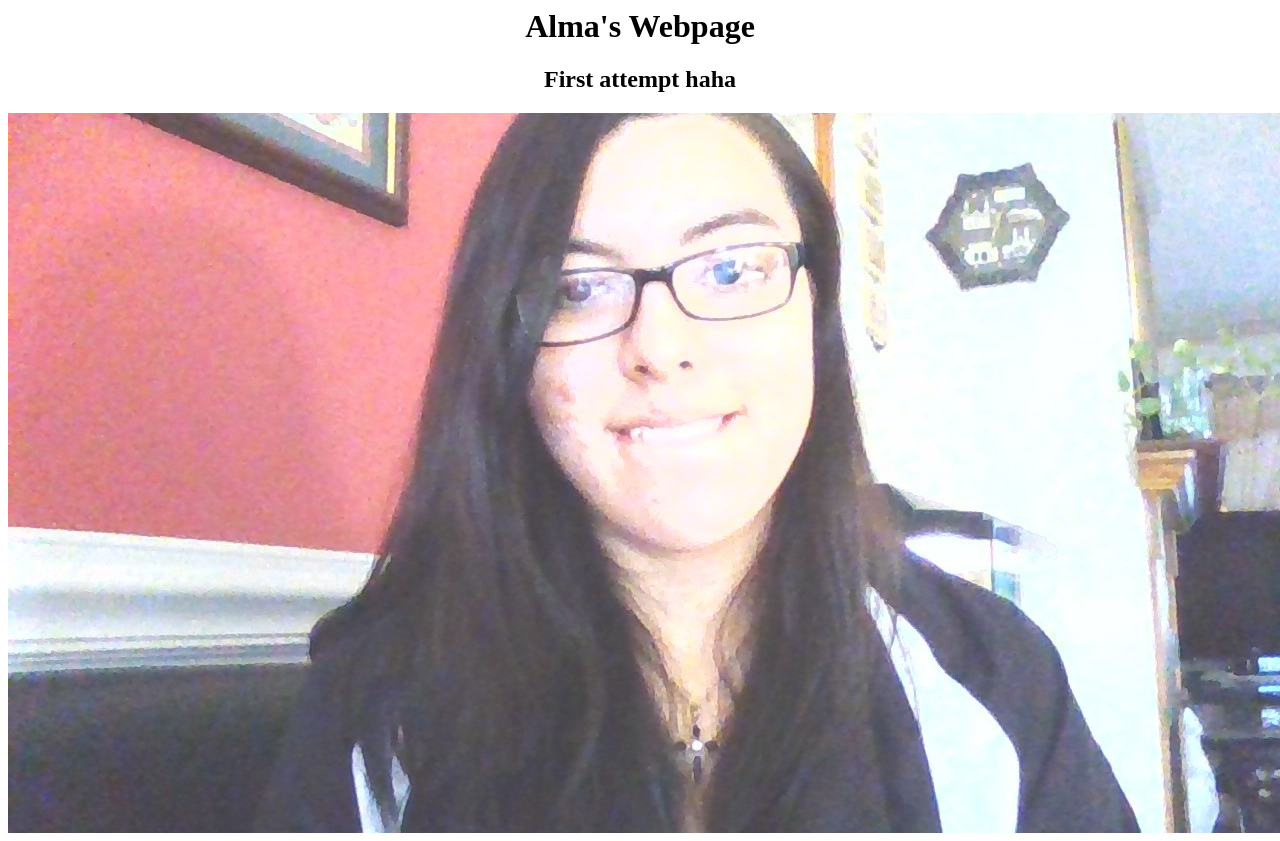
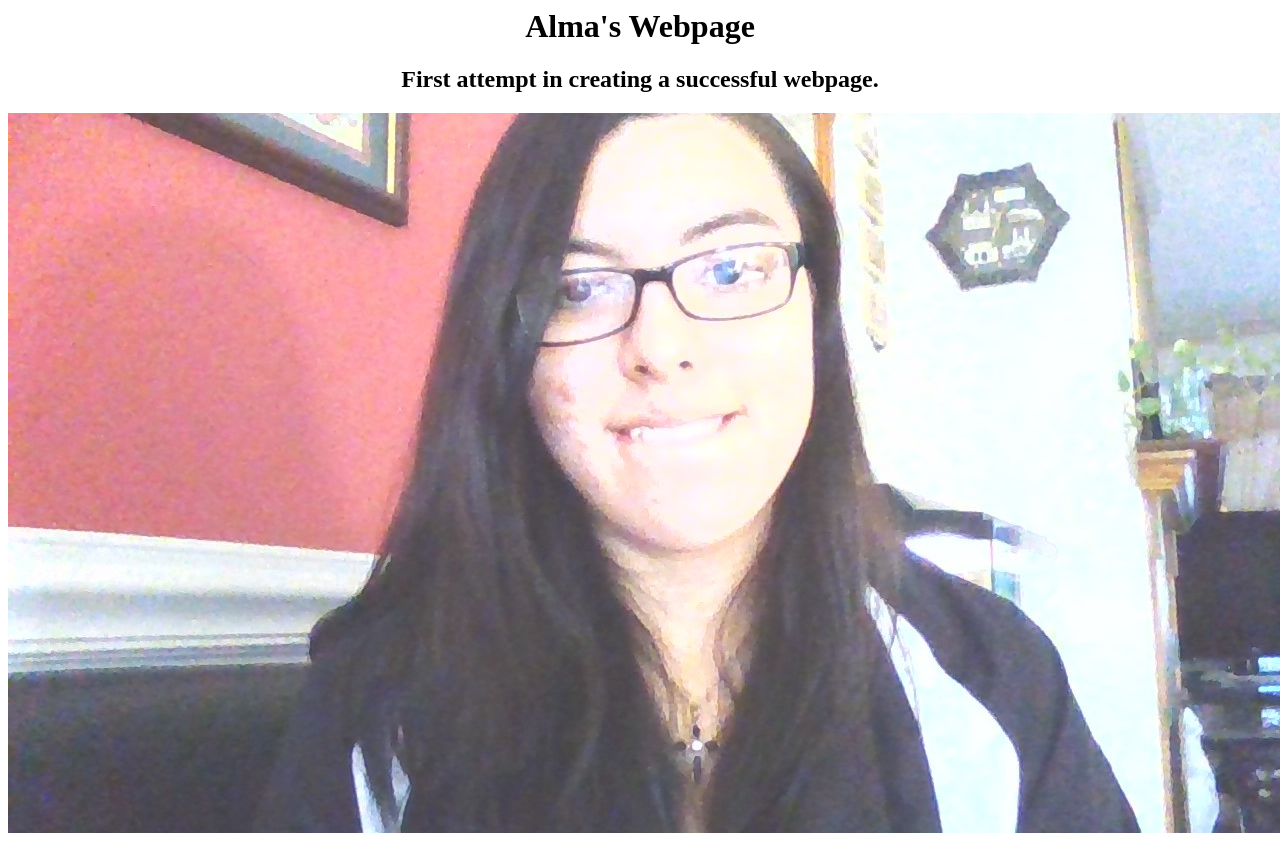
Before and after one commit to agonzalez26/mySelf, a plain HTML site: page index.html in a window 1280 px wide. Drawn offline with Linux system fonts and the light colour scheme; files whose address does not match are found by name.

Commit message:
Update index.html

```diff
--- a/index.html
+++ b/index.html
@@ -4,7 +4,7 @@
   </head>
   <body>
     <h1 style="text-align:center">Alma's Webpage</h1>
-    <h2 style="text-align:center">First attempt haha</h2>
+    <h2 style="text-align:center">First attempt in creating a successful webpage.</h2>
     <img src="C:\Users\AlmaG\Desktop\Web Programming\Hello World\myself.jpg">
 
   </body>
```
